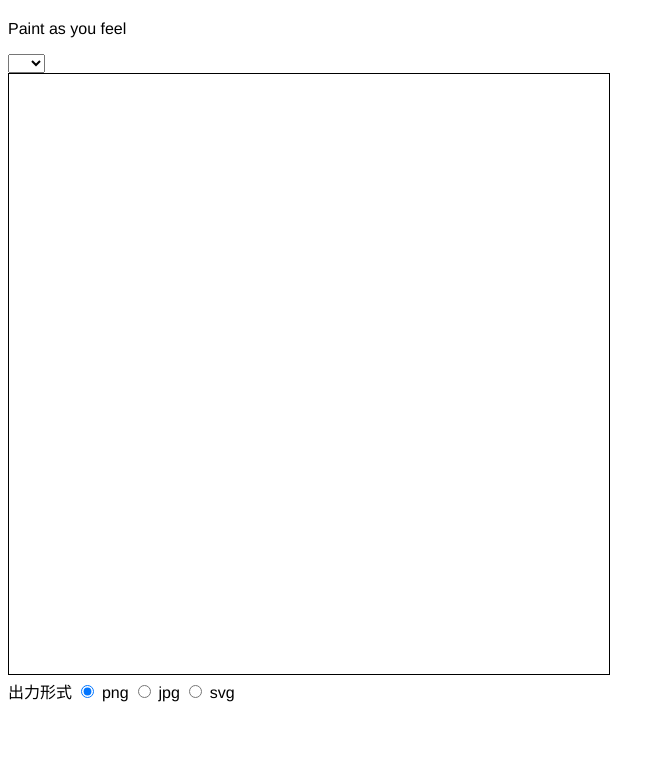
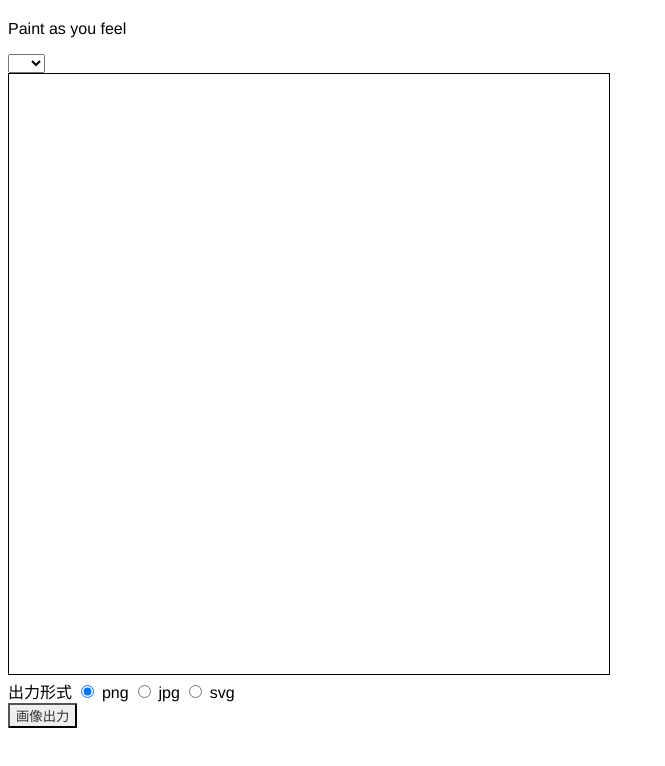
Before and after one commit to keeykeey/paint, a Vue app in the folder frontend/: page / in a window 1280 px wide. Shown: the top 766 px of the page, without its empty margins (0-665 px from the left). Built offline with nearby package versions, Linux system fonts and the light colour scheme.

Commit message:
[update]Button作成による微修正

```diff
--- a/frontend/src/App.vue
+++ b/frontend/src/App.vue
@@ -20,6 +20,11 @@
       :vals = "radioVals"
       :labels = "radioLabels"
     ></Radio>
+    <Button tag = 画像出力ボタン
+      :btnLabel = "buttonLabel"
+      :pushBtn = "outputPicture"
+    >
+    </Button>
   </div>
 </template>
 
@@ -27,6 +32,7 @@
 import PaintPallet from './components/PaintPallet'
 import Selector from "./components/Selector"
 import Radio from "./components/Radio"
+import Button from "./components/Button"
 const DEFAULT_FONT_SIZE = "3"
 const DEFAULT_IMG_FMT_KEY = "0"
 
@@ -36,27 +42,24 @@ export default {
     PaintPallet,
     Selector,
     Radio,
+    Button,
   },
   data: function(){
-    return{
-      // selector -> fontsize
+    return {
+      // Selector -> fontsize
       fontColor: "#40a174",
       fontSize: DEFAULT_FONT_SIZE,
       fontSizeList: [1,2,3,4,5,6,7,8,9,10],
 
-      // radio -> image format
-      tag: "画像出力形式",
+      // Radio -> image format
       radioTitle: "出力形式",
       imageFormatKey: DEFAULT_IMG_FMT_KEY,
       keyVals: ["0", "1", "2"],
       radioVals: ["0", "1", "2"],
       radioLabels: ["png", "jpg", "svg"],
-    }
-  },
-  watch: {
-    imageFormatKey: function(val) {
-      // TODO //
-      console.log("watch val",val);
+
+      // Button -> to output picture
+      buttonLabel: "画像出力",
     }
   },
   methods: {
@@ -68,6 +71,13 @@ export default {
     },
     setImageFormat(val) {
       this.imageFormatKey = String(val);
+    },
+    outputPicture(){
+      console.log("output picture in format type : ",this.imageFormatKey);
+      /**
+       * TODO
+       * https://note.affi-sapo-sv.com/js-canvas-download.php
+       */
     }
   }
 }
```
